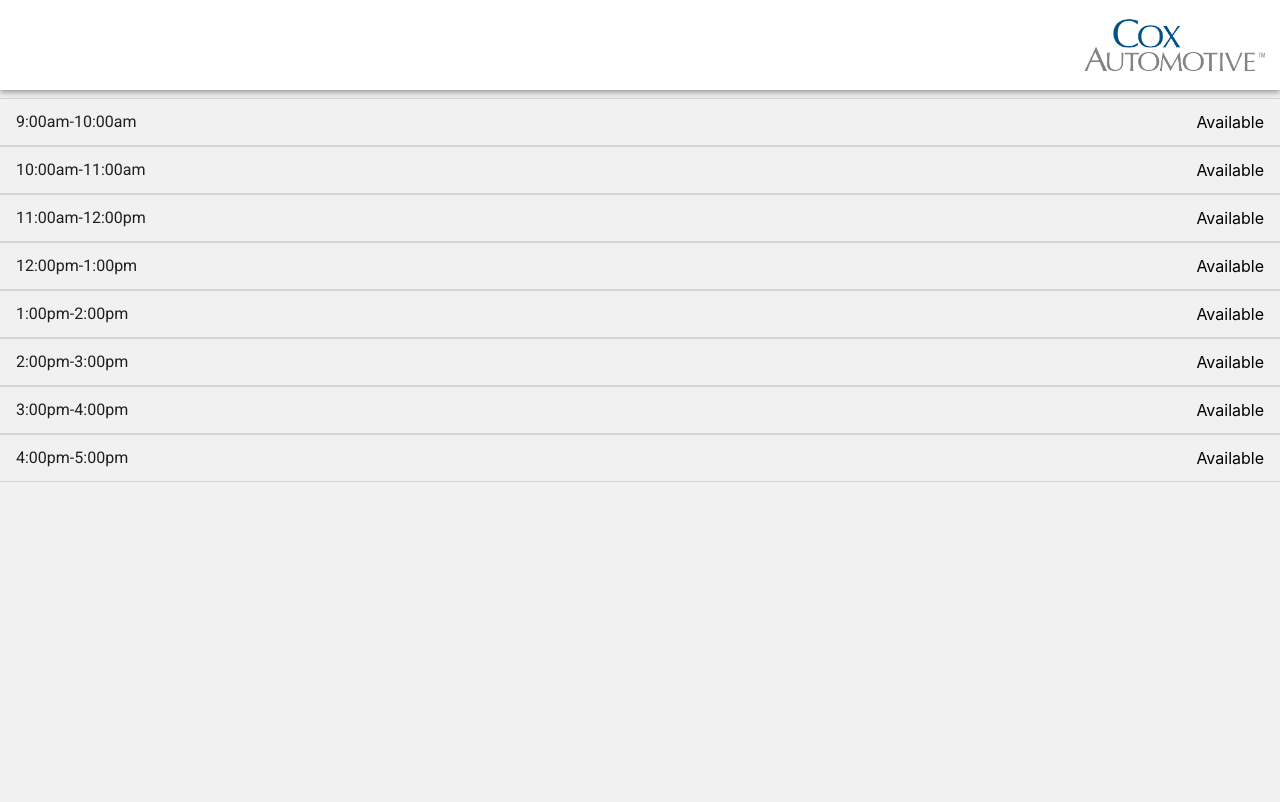
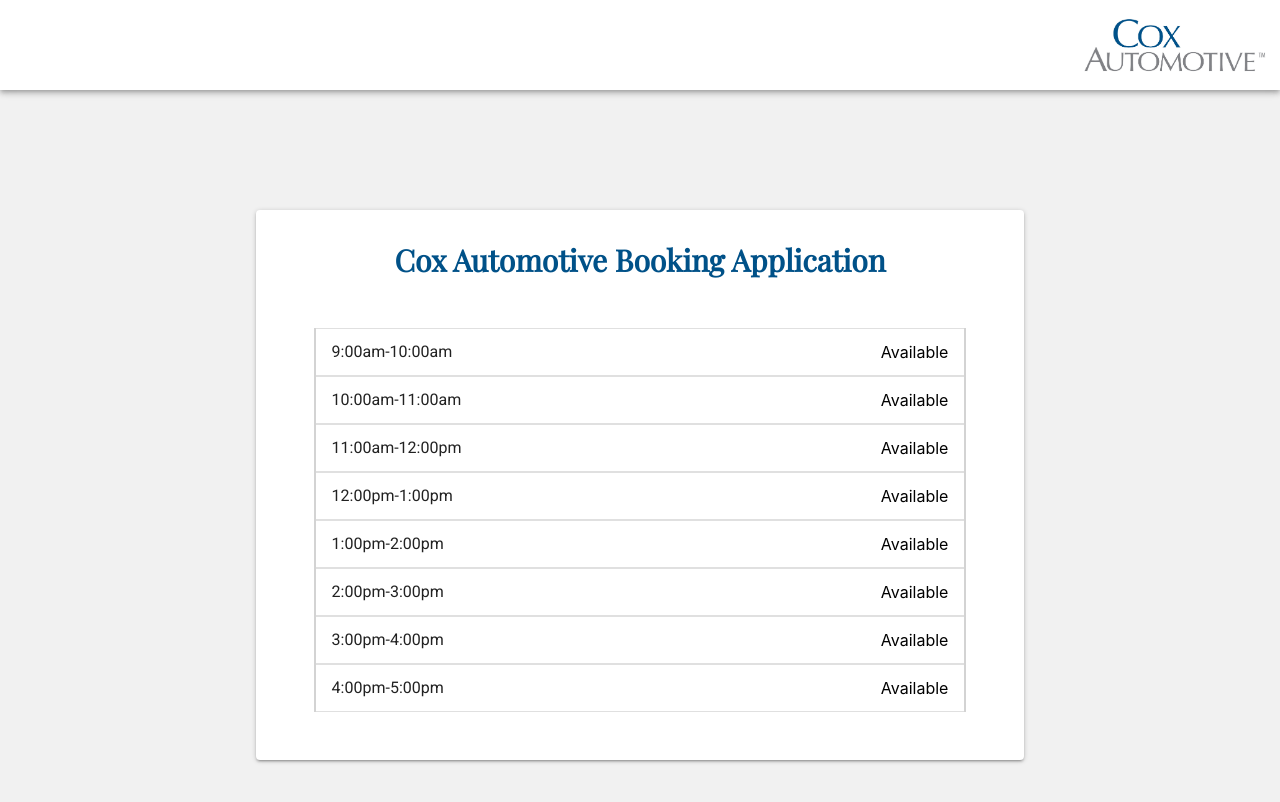
Before and after one commit to badamato/ca-scheduler, a React (Create React App) app: page / in a window 1280 px wide. Shown: the top 802 px of the page. Built offline with nearby package versions, Linux system fonts and the light colour scheme.

Commit message:
adds styling

```diff
--- a/public/index.html
+++ b/public/index.html
@@ -5,7 +5,8 @@
         <meta name="viewport" content="width=device-width, initial-scale=1" />
         <link rel="shortcut icon" href="%PUBLIC_URL%/favicon.ico" />
         <link rel="stylesheet" href="https://fonts.googleapis.com/css?family=Roboto:300,400,500">
-    <link rel="stylesheet" href="https://fonts.googleapis.com/icon?family=Material+Icons">
+        <link href="https://fonts.googleapis.com/css?family=Playfair+Display&display=swap" rel="stylesheet">
+        <!-- <link rel="stylesheet" href="https://fonts.googleapis.com/icon?family=Material+Icons"> -->
         <title>Cox Automotive Scheduler</title>
     </head>
     <body>
--- a/src/App.js
+++ b/src/App.js
@@ -1,7 +1,9 @@
 import React, { Component } from 'react';
 import AppBar from '@material-ui/core/AppBar';
+import Paper from '@material-ui/core/Paper';
+//component file
 import Dashboard from './components/Dashboard';
-
+//style file
 import './styles/styles.css';
 
 class App extends Component {
@@ -11,7 +13,12 @@
             <AppBar className='appbar' color='white' position='static'>
             <img className='logo' src={require('./images/calogo.jpeg')} alt='logo ' />
             </AppBar>
+            <Paper className='dashboard-container'>
+                <div className='title'>
+                    Cox Automotive Booking Application
+                </div>
                 <Dashboard />
+            </Paper>
         </div>
         )
     }
--- a/src/components/BookingForm.js
+++ b/src/components/BookingForm.js
@@ -48,10 +48,10 @@
                         />
                     </DialogContent>
                     <DialogActions>
-                        <Button onClick={this.props.handleClose} color="primary">
+                        <Button onClick={this.props.handleClose} color="default">
                             Cancel
                     </Button>
-                        <Button onClick={this.props.handleSave} color="primary" disabled={!isEnabled}>
+                        <Button onClick={this.props.handleSave} color="default" disabled={!isEnabled}>
                                 Save
                     </Button>
                     </DialogActions>
--- a/src/styles/styles.css
+++ b/src/styles/styles.css
@@ -31,6 +31,33 @@
     margin-bottom: 5px;
 }
 
+.dashboard-container {
+    height: 550px;
+    width: 60%;
+    margin: 120px auto
+}
+
+.title {
+    padding-top: 30px;
+    font-family: 'Playfair Display', serif;
+    font-size: 30px;
+    font-weight: bold;
+    color: #005188
+}
+
+.dashboard {
+    width: 85%;
+    margin: 40px auto;
+    background-color: white;
+}
+
+.active {
+    border-left: 2px solid lightgray;
+    border-right: 2px solid lightgray;
+}
+
 .booked {
+    border-left: 2px solid lightgray;
+    border-right: 2px solid lightgray;
     background-color: #ffb2b2;
 }
```
Lines whose indentation alone changed are shown as unchanged.
